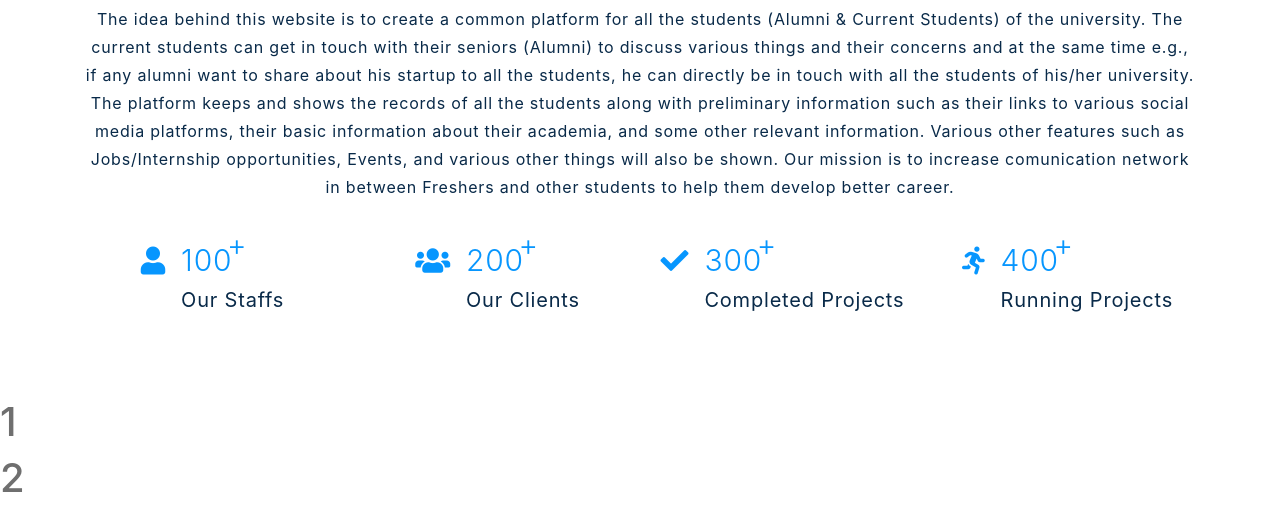
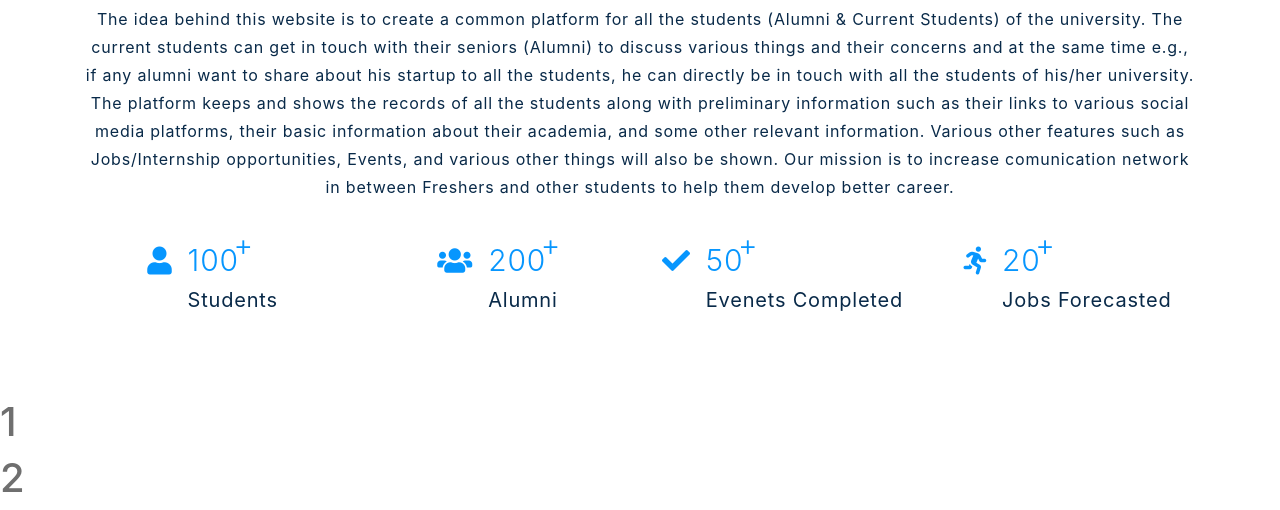
Before and after one commit to Harshpatel2222/Alumni-reinvited, a Django app: page / in a window 1280 px wide. Shown: the part 1033-1543 px from the top of the page. Run offline with Django 3.2, Linux system fonts and the light colour scheme; some libraries are stand-ins or nearby versions.

Commit message:
about us updated

```diff
--- a/alumini_reinvited/web/templates/web/main.html
+++ b/alumini_reinvited/web/templates/web/main.html
@@ -97,28 +97,30 @@
                 <i class="fa fa-user"></i>
                 <div class="counters-text">
                     <h2 data-toggle="counter-up">100</h2>
-                    <p>Our Staffs</p>
+                    <p>Students</p>
                 </div>
             </div>
             <div class="col-3">
                 <i class="fa fa-users"></i>
                 <div class="counters-text">
                     <h2 data-toggle="counter-up">200</h2>
-                    <p>Our Clients</p>
+                    <p>Alumni</p>
                 </div>
             </div>
             <div class="col-3">
                 <i class="fa fa-check"></i>
                 <div class="counters-text">
-                    <h2 data-toggle="counter-up">300</h2>
-                    <p>Completed Projects</p>
+                    <h2 data-toggle="counter-up">50</h2>
+                    <p>Evenets Completed</p>
                 </div>
             </div>
+
+
             <div class="col-3">
                 <i class="fa fa-running"></i>
                 <div class="counters-text">
-                    <h2 data-toggle="counter-up">400</h2>
-                    <p>Running Projects</p>
+                    <h2 data-toggle="counter-up">20</h2>
+                    <p>Jobs Forecasted </p>
                 </div>
             </div>
 
```
